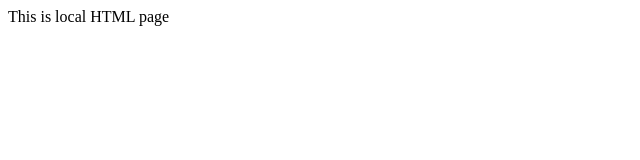
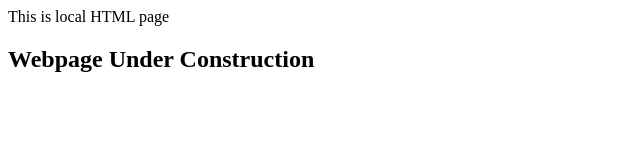
Before and after one commit to SiddhantGelye/localrepo, a plain HTML site: page index.html in a window 1280 px wide. Shown: the whole page, without its empty margins (0-640 px from the left). Drawn offline with Linux system fonts and the light colour scheme.

Commit message:
Initial files

```diff
--- a/index.html
+++ b/index.html
@@ -1 +1,2 @@
 <p>This is local HTML page</p>
+<h2>Webpage Under Construction</h2>
```
